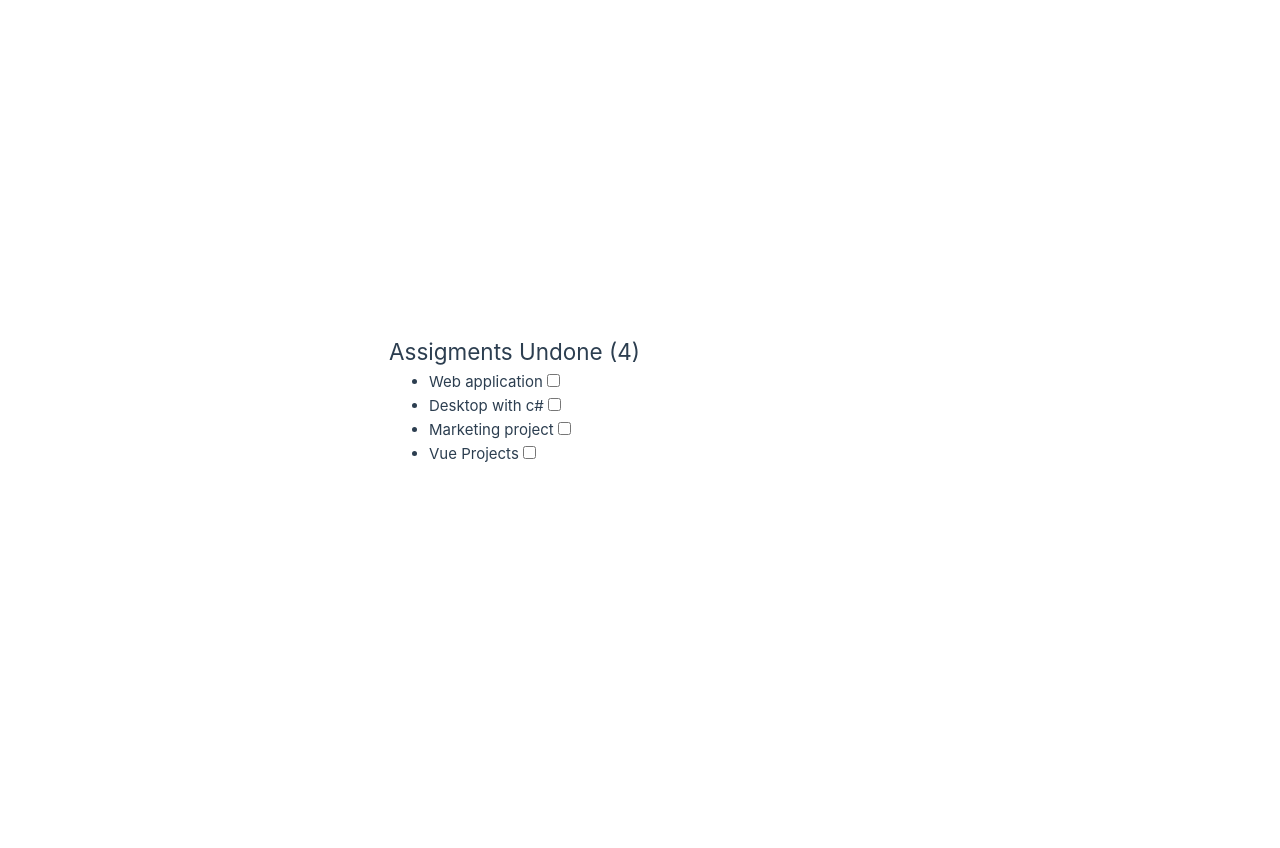
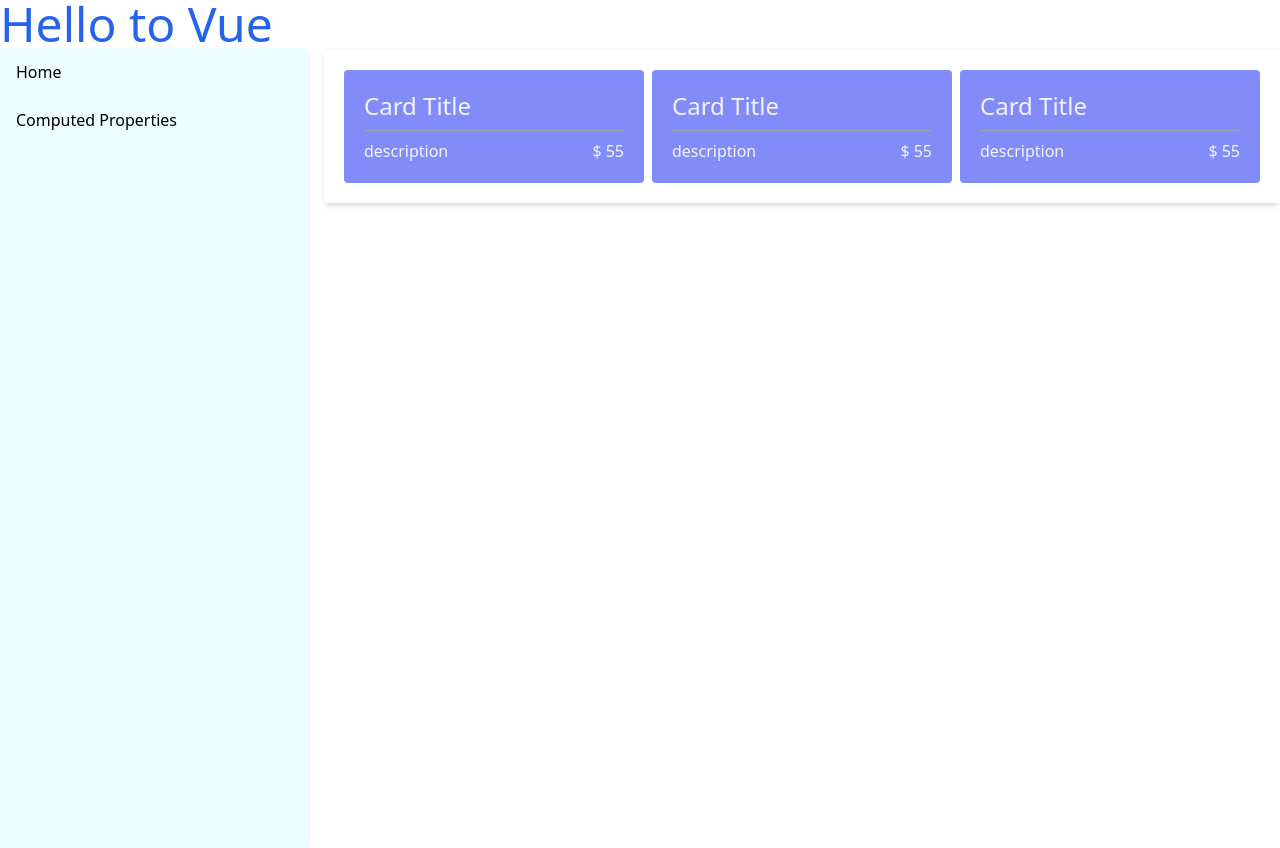
Before and after one commit to bsuchea/test3, a Vue app: page / in a window 1280 px wide. Before the commit the page ends 800 px from the top, so only its background shows below. Built offline with nearby package versions, Linux system fonts and the light colour scheme.

Commit message:
2023 12 19 install tailwin + using, 3session:

```diff
--- a/index.html
+++ b/index.html
@@ -5,6 +5,7 @@
     <link rel="icon" href="/favicon.ico">
     <meta name="viewport" content="width=device-width, initial-scale=1.0">
     <title>Vite App</title>
+
   </head>
   <body>
     <div id="app"></div>
--- a/package.json
+++ b/package.json
@@ -16,9 +16,12 @@
   "devDependencies": {
     "@vitejs/plugin-vue": "^4.4.0",
     "@vue/test-utils": "^2.4.1",
+    "autoprefixer": "^10.4.16",
     "eslint": "^8.49.0",
     "eslint-plugin-vue": "^9.17.0",
     "jsdom": "^22.1.0",
+    "postcss": "^8.4.32",
+    "tailwindcss": "^3.3.6",
     "vite": "^4.5.1",
     "vitest": "^0.34.6"
   }
--- /dev/null
+++ b/postcss.config.js
@@ -0,0 +1,6 @@
+module.exports = {
+  plugins: {
+    tailwindcss: {},
+    autoprefixer: {},
+  },
+}
--- a/src/App.vue
+++ b/src/App.vue
@@ -1,45 +1,32 @@
+<script>
+import { RouterLink, RouterView } from 'vue-router'
+export default {
+  components: {
+    RouterLink,
+    RouterView
+  }
+}
+</script>
 
 <template>
-  <section v-show="undoneAssigments.length">
-    <h2>Assigments Undone ({{ undoneAssigments.length }})</h2>
-    <ul>
-      <li v-for="ret in undoneAssigments" :key="ret.id">
-        {{ ret.name }}
-        <input type="checkbox" v-model="ret.completed">
-      </li>
-    </ul>
-  </section>
-  <br>
-  <section v-if="doneAssigments.length > 0">
-    <h2>Assigments done ({{ doneAssigments.length }})</h2>
-    <ul>
-      <li v-for="ret in doneAssigments" :key="ret.id">
-        {{ ret.name }}
-        <input type="checkbox" v-model="ret.completed">
-      </li>
-    </ul>
-  </section>
+  <header>
+    <div class="wrapper">
+      <h1 class="text-5xl text-blue-600">Hello to Vue</h1>
+    </div>
+  </header>
+  <div class="grid grid-cols-4 gap-4 h-screen">
+    <div class="bg-cyan-50 rounded-sm shadow-md">
+      <nav class="flex flex-col">
+        <RouterLink to="/" class="py-3 px-4 rounded-sm hover:bg-cyan-500 hover:text-white" >Home</RouterLink>
+        <RouterLink to="/testComputedProperties" class="py-3 px-4 rounded-sm hover:bg-cyan-500 hover:text-white">Computed Properties</RouterLink>
+      </nav>
+    </div>
+    <div class="col-span-3">
+      <main class="p-5 shadow-md border-t-2 border-gray-50 rounded-sm">
+        <RouterView />
+      </main>
+    </div>
+  </div>
+
+
 </template>
-<script>
-export default{
-  data() {
-    return {
-      assigments: [
-        {id: 1, name: 'Web application', completed: false},
-        {id: 2, name: 'Desktop with c#', completed: false},
-        {id: 3, name: 'Marketing project', completed: false},
-        {id: 4, name: 'Vue Projects', completed: false},
-      ]
-    }
-  },
-  computed:{
-    doneAssigments(){
-      return this.assigments.filter(a => a.completed)
-    },
-    undoneAssigments(){
-      return this.assigments.filter(a => !a.completed)
-    }
-  }
-}
-
-</script>
--- a/src/assets/main.css
+++ b/src/assets/main.css
@@ -1,35 +1,3 @@
-@import './base.css';
-
-#app {
-  max-width: 1280px;
-  margin: 0 auto;
-  padding: 2rem;
-
-  font-weight: normal;
-}
-
-a,
-.green {
-  text-decoration: none;
-  color: hsla(160, 100%, 37%, 1);
-  transition: 0.4s;
-}
-
-@media (hover: hover) {
-  a:hover {
-    background-color: hsla(160, 100%, 37%, 0.2);
-  }
-}
-
-@media (min-width: 1024px) {
-  body {
-    display: flex;
-    place-items: center;
-  }
-
-  #app {
-    display: grid;
-    grid-template-columns: 1fr 1fr;
-    padding: 0 2rem;
-  }
-}
+@tailwind base;
+@tailwind components;
+@tailwind utilities;
--- /dev/null
+++ b/src/components/Card.vue
@@ -0,0 +1,11 @@
+
+<template>
+    <div class="card p-5 rounded bg-indigo-400 text-gray-100">
+      <h1 class="text-2xl border-gray-400 mb-2">Card Title</h1>
+      <hr class="border-gray-400">
+      <div class="card-body w-full flex justify-between mt-2">
+        <p>description</p>
+        <p>$ 55</p>
+      </div>
+    </div>
+</template>
--- a/src/router/index.js
+++ b/src/router/index.js
@@ -10,9 +10,9 @@ const router = createRouter({
       component: HomeView
     },
     {
-      path: '/about',
-      name: 'about',
-      component: () => import('../views/AboutView.vue')
+      path: '/testComputedProperties',
+      name: 'testComputedProperties',
+      component: () => import('../views/testComputedProperty.vue')
     },
     {
       path: '/blog',
--- a/src/views/HomeView.vue
+++ b/src/views/HomeView.vue
@@ -1,9 +1,17 @@
-<script setup>
-import TheWelcome from '../components/TheWelcome.vue'
+<script>
+import Card from "../components/Card.vue";
+export default {
+
+  components: {
+    Card
+  }
+
+}
 </script>
-
 <template>
-  <main>
-    <TheWelcome />
-  </main>
+  <div class="grid grid-cols-3 gap-2">
+    <Card />
+    <Card />
+    <Card />
+  </div>
 </template>
--- /dev/null
+++ b/src/views/testComputedProperty.vue
@@ -0,0 +1,45 @@
+
+<template>
+    <section v-show="undoneAssigments.length">
+      <h2>Assigments Undone ({{ undoneAssigments.length }})</h2>
+      <ul>
+        <li v-for="ret in undoneAssigments" :key="ret.id">
+          {{ ret.name }}
+          <input type="checkbox" v-model="ret.completed">
+        </li>
+      </ul>
+    </section>
+    <br>
+    <section v-if="doneAssigments.length > 0">
+      <h2>Assigments done ({{ doneAssigments.length }})</h2>
+      <ul>
+        <li v-for="ret in doneAssigments" :key="ret.id">
+          {{ ret.name }}
+          <input type="checkbox" v-model="ret.completed">
+        </li>
+      </ul>
+    </section>
+  </template>
+  <script>
+  export default{
+    data() {
+      return {
+        assigments: [
+          {id: 1, name: 'Web application', completed: false},
+          {id: 2, name: 'Desktop with c#', completed: false},
+          {id: 3, name: 'Marketing project', completed: false},
+          {id: 4, name: 'Vue Projects', completed: false},
+        ]
+      }
+    },
+    computed:{
+      doneAssigments(){
+        return this.assigments.filter(a => a.completed)
+      },
+      undoneAssigments(){
+        return this.assigments.filter(a => !a.completed)
+      }
+    }
+  }
+
+  </script>
--- /dev/null
+++ b/tailwind.config.js
@@ -0,0 +1,11 @@
+/** @type {import('tailwindcss').Config} */
+module.exports = {
+  content: [
+    "./index.html",
+    "./src/**/*.{vue,js,ts,jsx,tsx}",
+  ],
+  theme: {
+    extend: {},
+  },
+  plugins: [],
+}
```
Also changed, not shown: 1 other file (tests, documents, lock files or other folders).
